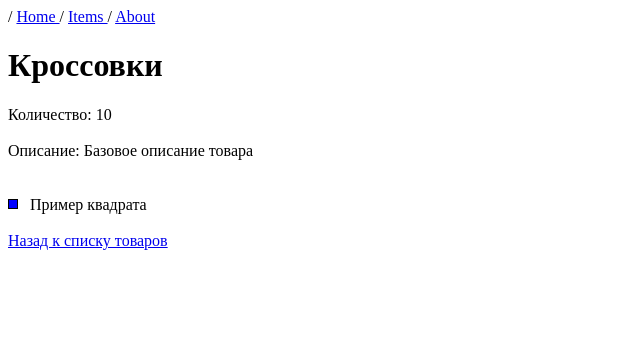
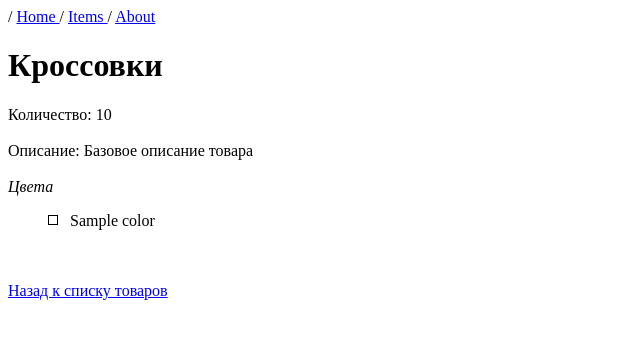
Before and after one commit to Hombrer/FirstDjango_06042024, a Django app: page /item/1 in a window 1280 px wide. Shown: the top 339 px of the page, without its empty margins (0-640 px from the left). Run offline with Django 5.2, Linux system fonts and the light colour scheme; data comes from the database, SQL or seed files in the repository; tables that the repository leaves empty hold one stand-in row (values such as "Sample post").

Commit message:
Done. M4:part2

```diff
--- a/MainApp/views.py
+++ b/MainApp/views.py
@@ -39,11 +39,13 @@ def get_item(request, item_id: int):
     """ По указанному id возращаем имя элемента и его кол-во """
     try:
         item = Item.objects.get(id=item_id)
+        colors = item.colors.all() if item.colors.exists() else []
     except ObjectDoesNotExist:
         return HttpResponseNotFound(f'Товар с id={item_id} не найден')
     else:
         context = {
-            "item": item
+            "item": item,
+            "colors": colors
         }
         return render(request, "item_page.html", context)
 
--- a/templates/item_page.html
+++ b/templates/item_page.html
@@ -23,10 +23,20 @@
     <div>
         Описание: {{ item.description }}
     </div>
-
+    <br>
+    <i>Цвета</i>
+    {% if colors %}
+        <ul class="ul_no_mark">
+            {% for color in colors %}
+                <li><div class="div_color" style='background-color: {{ color.name }};'></div>&nbsp;&nbsp; {{ color.name }}</li>
+            {% endfor %}
+        </ul>
+    {% else %}
+        <p> Нет цветов </p>
+    {% endif %}
     <br><br>
 
-    <div class="div_color" style='background-color: blue';></div>&nbsp;&nbsp; Пример квадрата<br><br>
+
     <a href="{% url "items-list" %}"> Назад к списку товаров </a>
 
 {% endblock  %}
```
